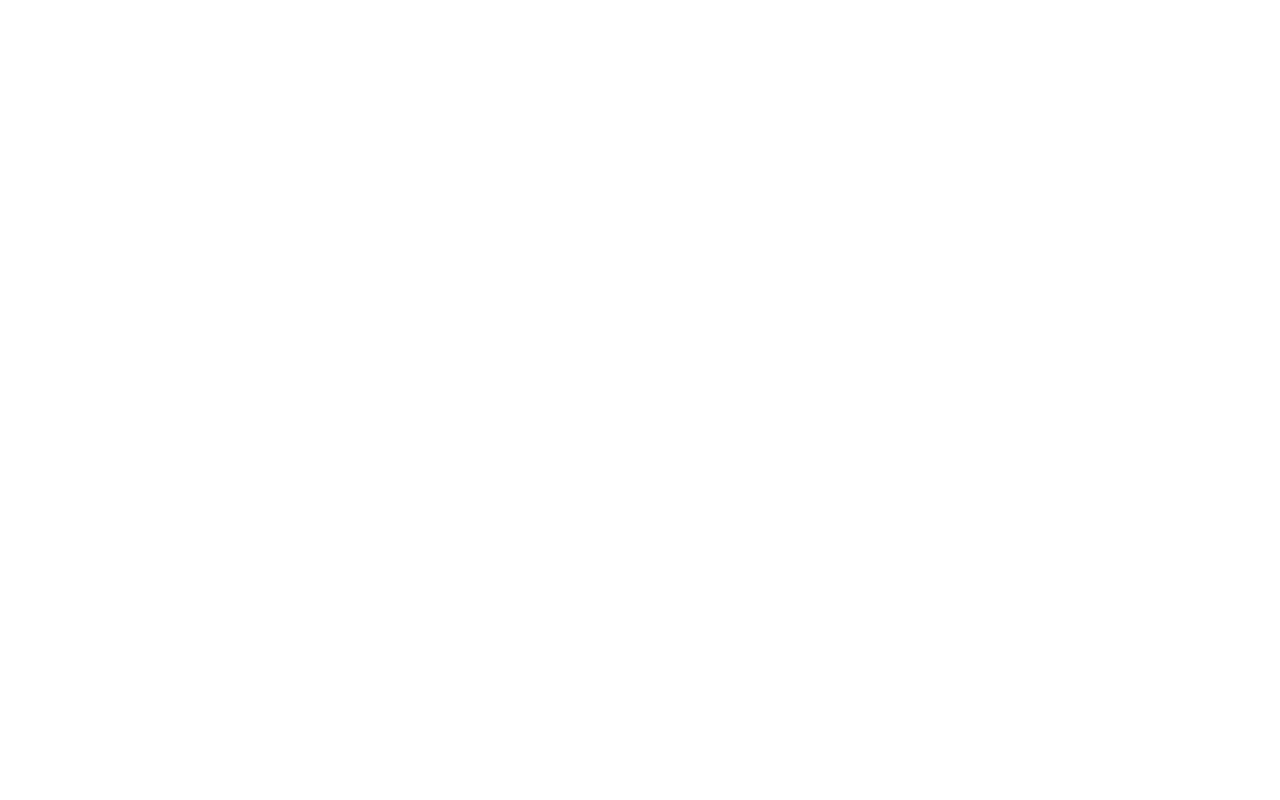
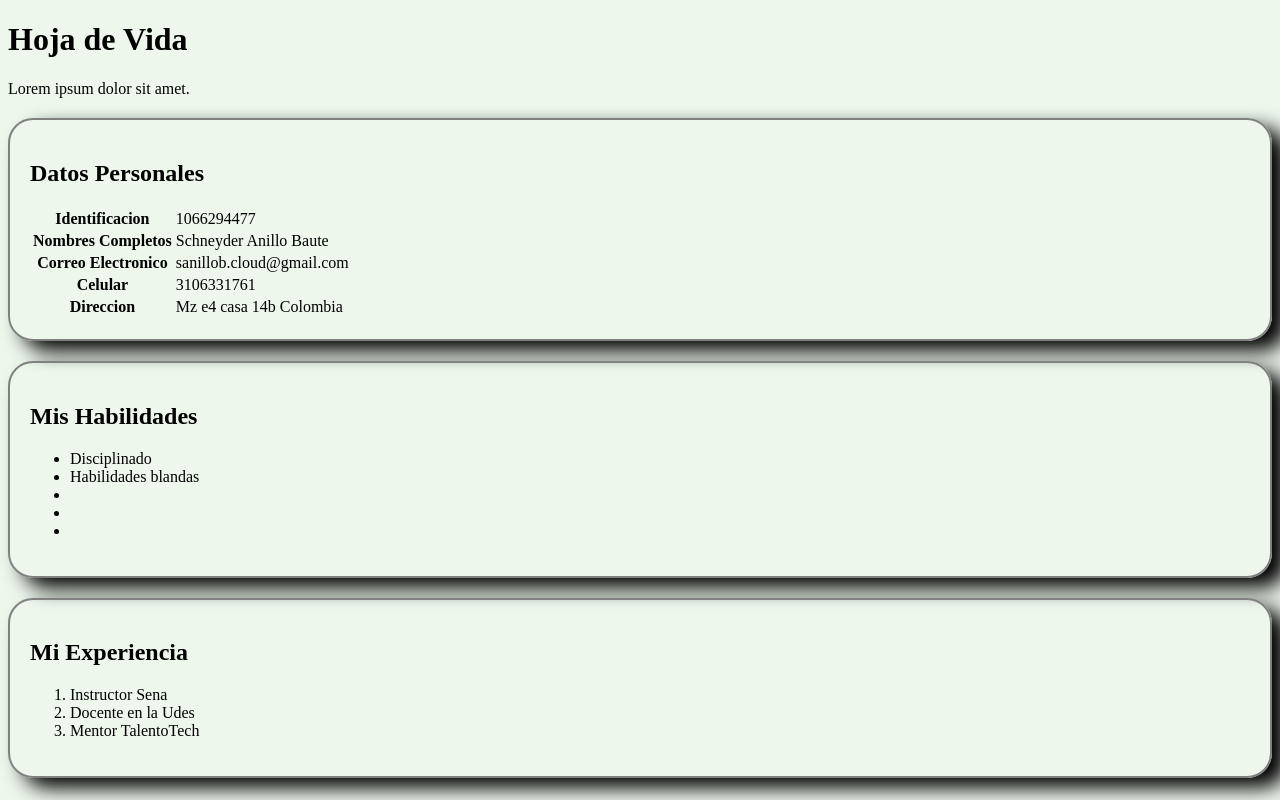
Before and after one commit to neydevops/proyecto-html, a plain HTML site: page curriculum.html in a window 1280 px wide. Drawn offline with Linux system fonts and the light colour scheme.

Commit message:
Aplicando css

```diff
--- a/curriculum.html
+++ b/curriculum.html
@@ -4,8 +4,57 @@
     <meta charset="UTF-8">
     <meta name="viewport" content="width=device-width, initial-scale=1.0">
     <title>Hoja de Vida</title>
+    <link rel="stylesheet" href="estilo.css">
 </head>
 <body>
-
+    <div>
+        <h1>Hoja de Vida</h1>
+    </div>
+    <p>Lorem ipsum dolor sit amet.</p>
+    <section>
+        <h2>Datos Personales</h2>
+        <div>
+            <table>
+                <tr>
+                    <th>Identificacion</th>
+                    <td>1066294477</td>
+                </tr>
+                <tr>
+                    <th>Nombres Completos</th>
+                    <td>Schneyder Anillo Baute</td>
+                </tr>
+                <tr>
+                    <th>Correo Electronico</th>
+                    <td>sanillob.cloud@gmail.com</td>
+                </tr>
+                <tr>
+                    <th>Celular</th>
+                    <td>3106331761</td>
+                </tr>
+                <tr>
+                    <th>Direccion</th>
+                    <td>Mz e4 casa 14b Colombia</td>
+                </tr>
+            </table>
+        </div>
+    </section>
+    <section>
+        <h2>Mis Habilidades</h2>
+        <ul>
+            <li>Disciplinado</li>
+            <li>Habilidades blandas</li>
+            <li></li>
+            <li></li>
+            <li></li>
+        </ul>
+    </section>
+    <section>
+        <h2>Mi Experiencia</h2>
+        <ol>
+            <li>Instructor Sena</li>
+            <li>Docente en la Udes</li>
+            <li>Mentor TalentoTech</li>
+        </ol>
+    </section>
 </body>
 </html>
--- a/estilo.css
+++ b/estilo.css
@@ -0,0 +1,12 @@
+body {
+    background-color:rgb(237, 247, 236);
+}
+
+section {
+    margin: 20px auto;
+    padding: 20px;
+    border: 2px solid gray;
+    box-shadow: 15px 10px 20px;
+    border-radius: 25px;
+
+}
```
